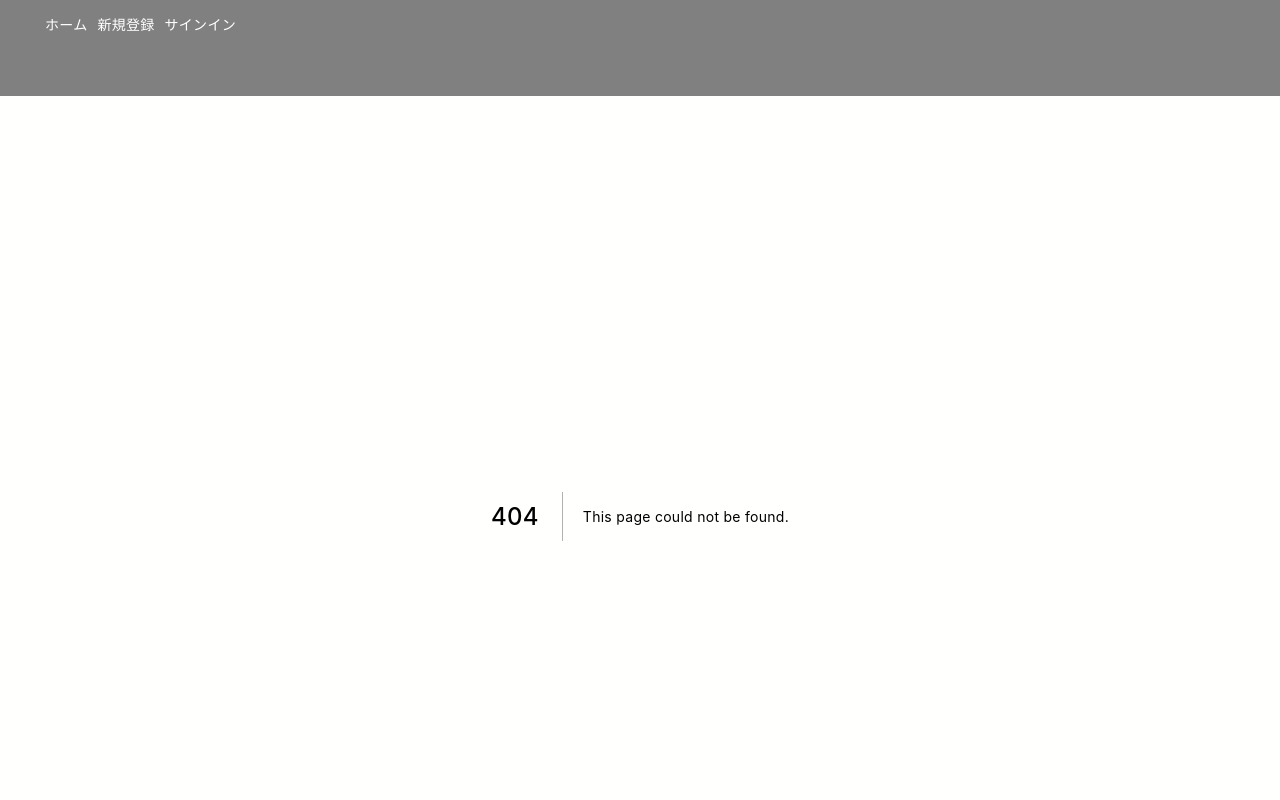
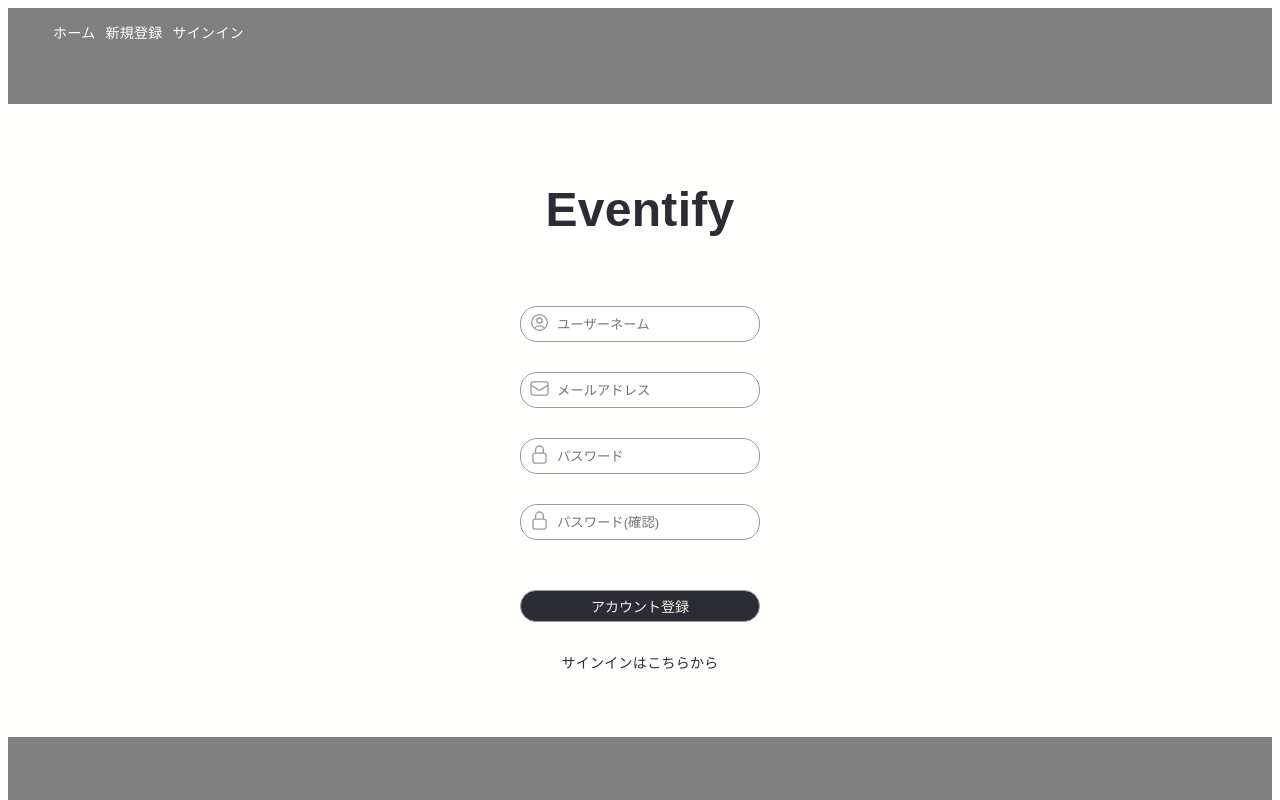
Before and after one commit to rina-kondo/eventify-frontend, a Next.js app: page /sign-up in a window 1280 px wide. Before the commit this address had no page. Shown: the top 800 px of the page. Built offline with nearby package versions, Linux system fonts and the light colour scheme.

Commit message:
refactor: :recycle: エイリアス修正 URL(ディレクトリ名)修正

```diff
--- a/src/app/(auth)/page.module.scss
+++ b/src/app/(auth)/page.module.scss
@@ -2,7 +2,7 @@
   display: flex;
   flex-direction: column;
   gap: 30px;
-  width: 239px;
+  width: 240px;
   margin: 0 auto;
   text-align: center;
 
--- a/src/app/(auth)/sign_up/page.tsx
+++ b/src/app/(auth)/sign-up/page.tsx
@@ -1,9 +1,9 @@
 import Link from 'next/link';
 import type { Metadata } from 'next';
 import styles from '../page.module.scss';
-import Logo from '@common/Logo';
-import TextForm from '@common/TextForm';
-import Button from '@common/Button';
+import Logo from '@components/common/Logo';
+import TextForm from '@components/common/TextForm';
+import Button from '@components/common/Button';
 import { HiOutlineUserCircle } from 'react-icons/hi2';
 import { HiOutlineEnvelope } from 'react-icons/hi2';
 import { HiOutlineLockClosed } from 'react-icons/hi2';
@@ -21,7 +21,7 @@ export default function Page() {
       <TextForm Icon={HiOutlineLockClosed} placeholder="パスワード" />
       <TextForm Icon={HiOutlineLockClosed} placeholder="パスワード(確認)" />
       <Button text="アカウント登録" color="black" />
-      <Link className={styles.authForm__link} href="/sign_in">
+      <Link className={styles.authForm__link} href="/sign-in">
         サインインはこちらから
       </Link>
     </div>
--- a/src/app/components/Layouts/Header.tsx
+++ b/src/app/components/Layouts/Header.tsx
@@ -12,12 +12,12 @@ export default function HeaderLayout() {
             </Link>
           </li>
           <li>
-            <Link className={styles.link} href="/sign_up">
+            <Link className={styles.link} href="/sign-up">
               新規登録
             </Link>
           </li>
           <li>
-            <Link className={styles.link} href="/sign_in">
+            <Link className={styles.link} href="/sign-in">
               サインイン
             </Link>
           </li>
--- a/src/app/layout.tsx
+++ b/src/app/layout.tsx
@@ -1,6 +1,6 @@
 import '../styles/globals.scss';
 import type { Metadata } from 'next';
-import ContentLayout from './components/layouts/ContentLayout';
+import ContentLayout from '@components/layouts/ContentLayout';
 
 export const metadata: Metadata = {
   title: 'Create Next App',
--- a/tsconfig.json
+++ b/tsconfig.json
@@ -21,7 +21,7 @@
     ],
     "paths": {
       "@/*": ["./src/*"],
-      "@common/*": ["./src/app/components/common/*"]
+      "@components/*": ["./src/app/components/*"]
     }
   },
   "include": ["next-env.d.ts", "**/*.ts", "**/*.tsx", ".next/types/**/*.ts"],
```
Also changed, not shown: src/app/(auth)/sign-in/page.tsx (renamed from src/app/(auth)/sign_in/page.tsx, +4 -4 lines).
